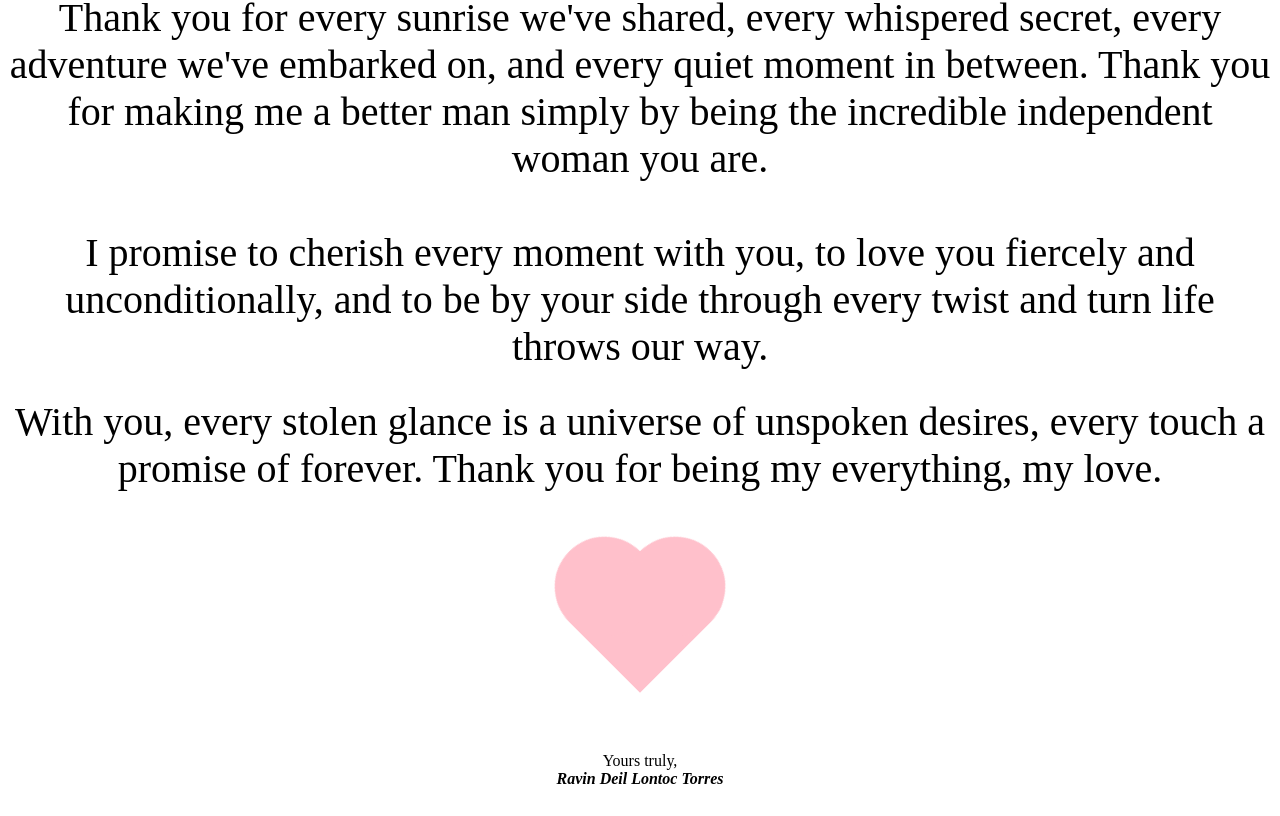
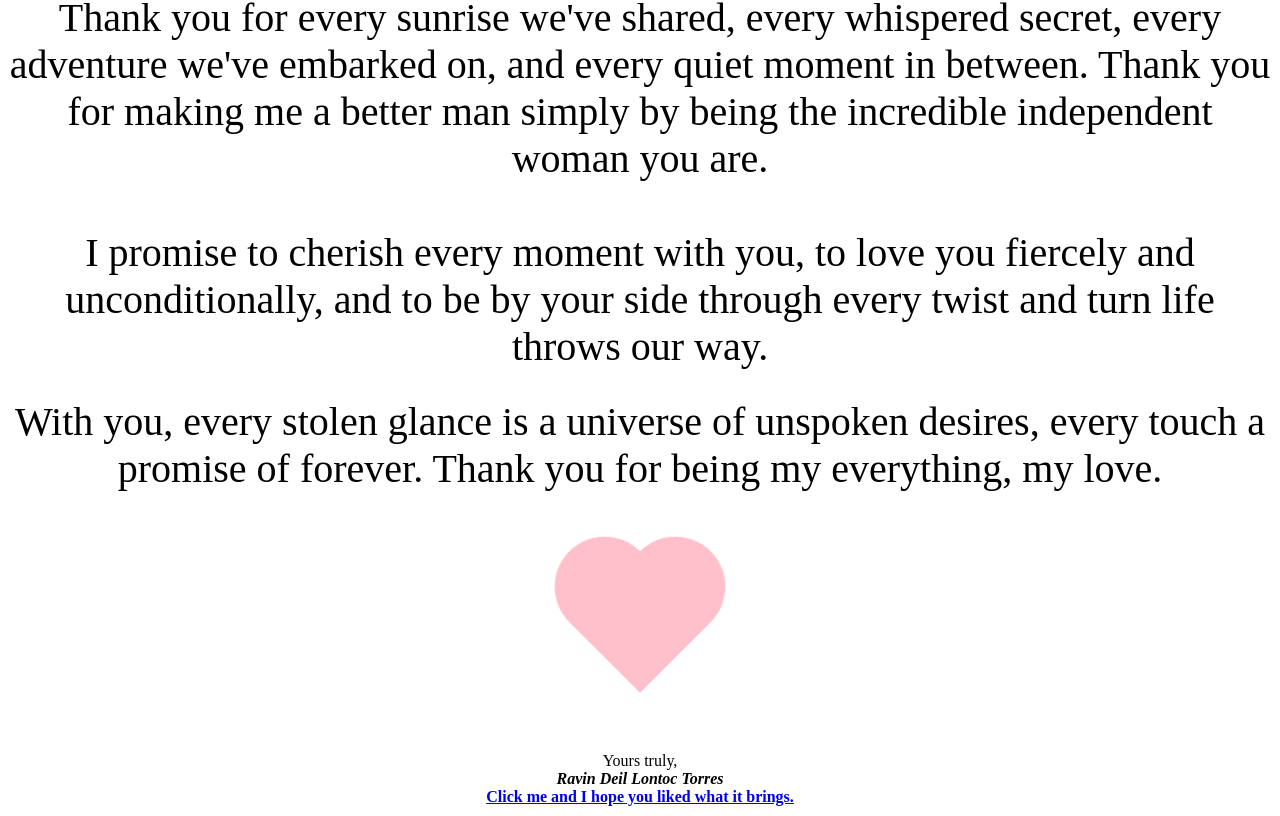
Before and after one commit to Lxoric/lxoric.github.io, a plain HTML site: page love/index.html in a window 1280 px wide. Shown: the part 731-1547 px from the top of the page. Drawn offline with Linux system fonts and the light colour scheme; a web font is replaced by a local one.

Commit message:
Update index.html

```diff
--- a/love/index.html
+++ b/love/index.html
@@ -22,7 +22,7 @@ Thank you for every sunrise we've shared, every whispered secret, every adventur
 I promise to cherish every moment with you, to love you fiercely and unconditionally, and to be by your side through every twist and turn life throws our way.</p><br>
 		<p class="content-2">With you, every stolen glance is a universe of unspoken desires, every touch a promise of forever. Thank you for being my everything, my love.</p>
 		<div class="heart"></div>
-		<p class="footer">Yours truly,<br><i><b>Ravin Deil Lontoc Torres</b></i><br><a href="lxoric.github.io/flowers/flowers.html>Click me and I hope you liked what it brings.</a></p>
+		<p class="footer">Yours truly,<br><i><b>Ravin Deil Lontoc Torres</b></i><br><a href="lxoric.github.io/flowers/flowers.html"><b>Click me and I hope you liked what it brings.</b></a></p>
 	</div>
 </body> </center>
 </html>
```
